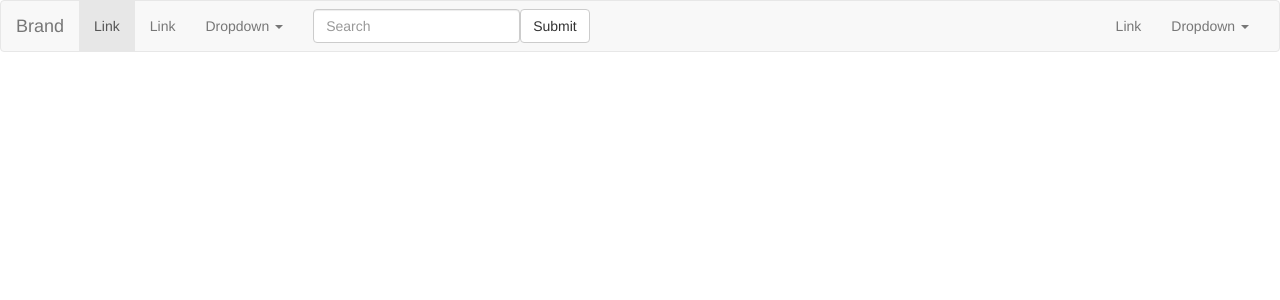
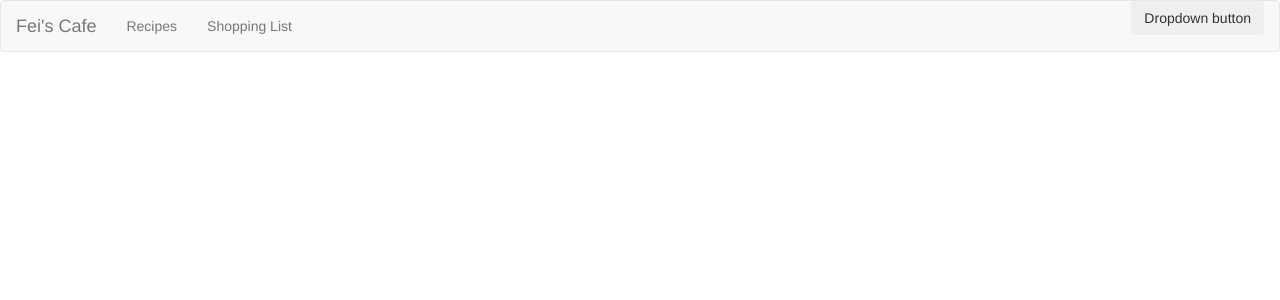
Before and after one commit to doctral/Angular-6-Web-Application, an Angular app: page / in a window 1280 px wide. Shown: the top 300 px of the page. Built offline with nearby package versions, Linux system fonts and the light colour scheme.

Commit message:
configure bootstrap & jquery

```diff
--- a/angular.json
+++ b/angular.json
@@ -26,7 +26,10 @@
               "node_modules/bootstrap/dist/css/bootstrap.min.css",
               "src/styles.css"
             ],
-            "scripts": []
+            "scripts": [
+              "node_modules/jquery/dist/jquery.min.js",
+              "node_modules/bootstrap/dist/js/bootstrap.min.js"
+            ]
           },
           "configurations": {
             "production": {
--- a/package.json
+++ b/package.json
@@ -22,6 +22,7 @@
     "@angular/router": "^6.0.3",
     "bootstrap": "^3.3.7",
     "core-js": "^2.5.4",
+    "jquery": "^3.3.1",
     "rxjs": "^6.0.0",
     "zone.js": "^0.8.26"
   },
--- a/src/app/header/header.component.html
+++ b/src/app/header/header.component.html
@@ -1,53 +1,28 @@
 <nav class="navbar navbar-default">
   <div class="container-fluid">
-    <!-- Brand and toggle get grouped for better mobile display -->
     <div class="navbar-header">
-      <button type="button" class="navbar-toggle collapsed" data-toggle="collapse" data-target="#bs-example-navbar-collapse-1" aria-expanded="false">
-        <span class="sr-only">Toggle navigation</span>
-        <span class="icon-bar"></span>
-        <span class="icon-bar"></span>
-        <span class="icon-bar"></span>
-      </button>
-      <a class="navbar-brand" href="#">Brand</a>
+      <a href="#" class="navbar-brand">Fei's Cafe</a>
     </div>
 
-    <!-- Collect the nav links, forms, and other content for toggling -->
-    <div class="collapse navbar-collapse" id="bs-example-navbar-collapse-1">
+    <div class="collapse navbar-collapse">
       <ul class="nav navbar-nav">
-        <li class="active"><a href="#">Link <span class="sr-only">(current)</span></a></li>
-        <li><a href="#">Link</a></li>
-        <li class="dropdown">
-          <a href="#" class="dropdown-toggle" data-toggle="dropdown" role="button" aria-haspopup="true" aria-expanded="false">Dropdown <span class="caret"></span></a>
-          <ul class="dropdown-menu">
-            <li><a href="#">Action</a></li>
-            <li><a href="#">Another action</a></li>
-            <li><a href="#">Something else here</a></li>
-            <li role="separator" class="divider"></li>
-            <li><a href="#">Separated link</a></li>
-            <li role="separator" class="divider"></li>
-            <li><a href="#">One more separated link</a></li>
-          </ul>
-        </li>
+        <li><a href="#">Recipes</a></li>
+        <li><a href="#">Shopping List</a></li>
       </ul>
-      <form class="navbar-form navbar-left">
-        <div class="form-group">
-          <input type="text" class="form-control" placeholder="Search">
+
+      <ul class="nav navbar-nav navbar-right">
+        <div class="dropdown">
+          <button class="btn btn-secondary dropdown-toggle" type="button" id="dropdownMenuButton" data-toggle="dropdown" aria-haspopup="true" aria-expanded="false">
+            Dropdown button
+          </button>
+          <div class="dropdown-menu" aria-labelledby="dropdownMenuButton">
+            <a class="dropdown-item" href="#">Action</a>
+            <a class="dropdown-item" href="#">Another action</a>
+            <a class="dropdown-item" href="#">Something else here</a>
+          </div>
         </div>
-        <button type="submit" class="btn btn-default">Submit</button>
-      </form>
-      <ul class="nav navbar-nav navbar-right">
-        <li><a href="#">Link</a></li>
-        <li class="dropdown">
-          <a href="#" class="dropdown-toggle" data-toggle="dropdown" role="button" aria-haspopup="true" aria-expanded="false">Dropdown <span class="caret"></span></a>
-          <ul class="dropdown-menu">
-            <li><a href="#">Action</a></li>
-            <li><a href="#">Another action</a></li>
-            <li><a href="#">Something else here</a></li>
-            <li role="separator" class="divider"></li>
-            <li><a href="#">Separated link</a></li>
-          </ul>
-        </li>
       </ul>
-    </div><!-- /.navbar-collapse -->
-  </div><!-- /.container-fluid -->
+
+    </div>
+  </div>
 </nav>
```
Also changed, not shown: 2 other files (tests, documents, lock files or other folders).
